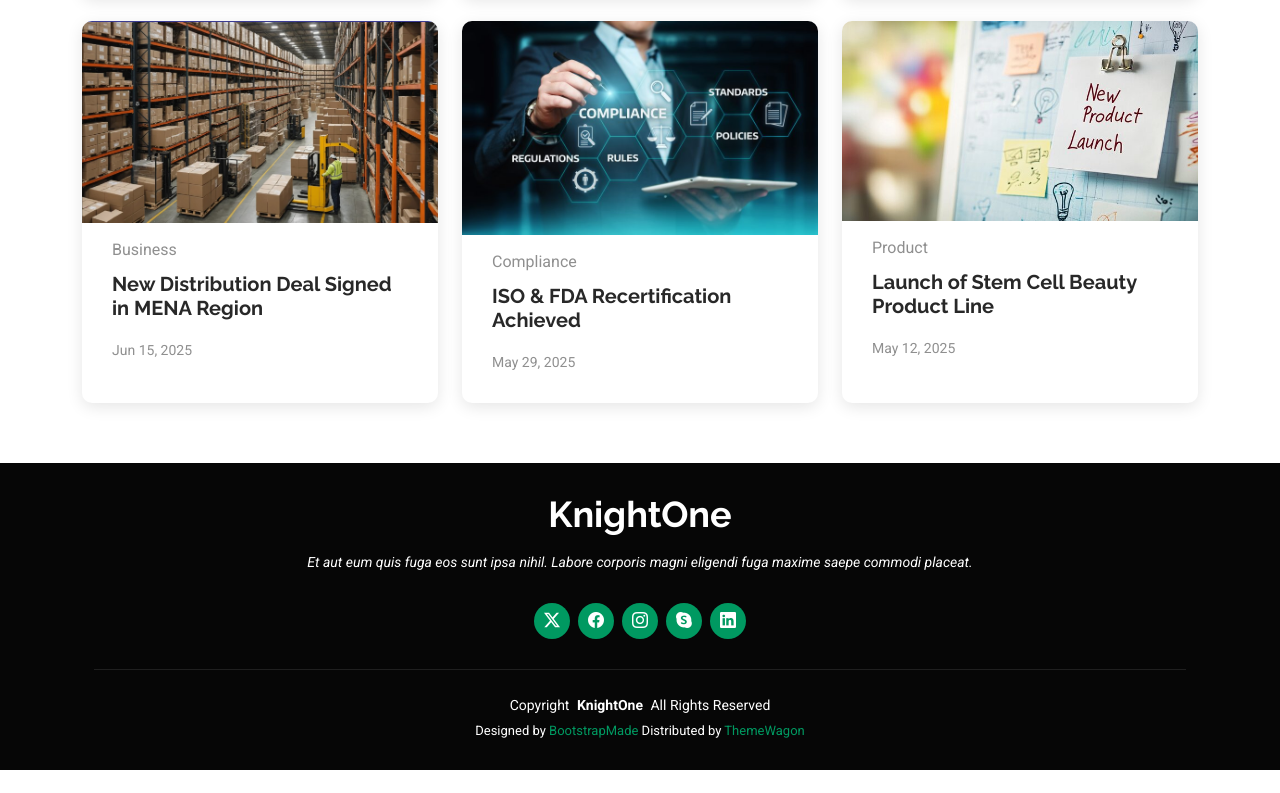
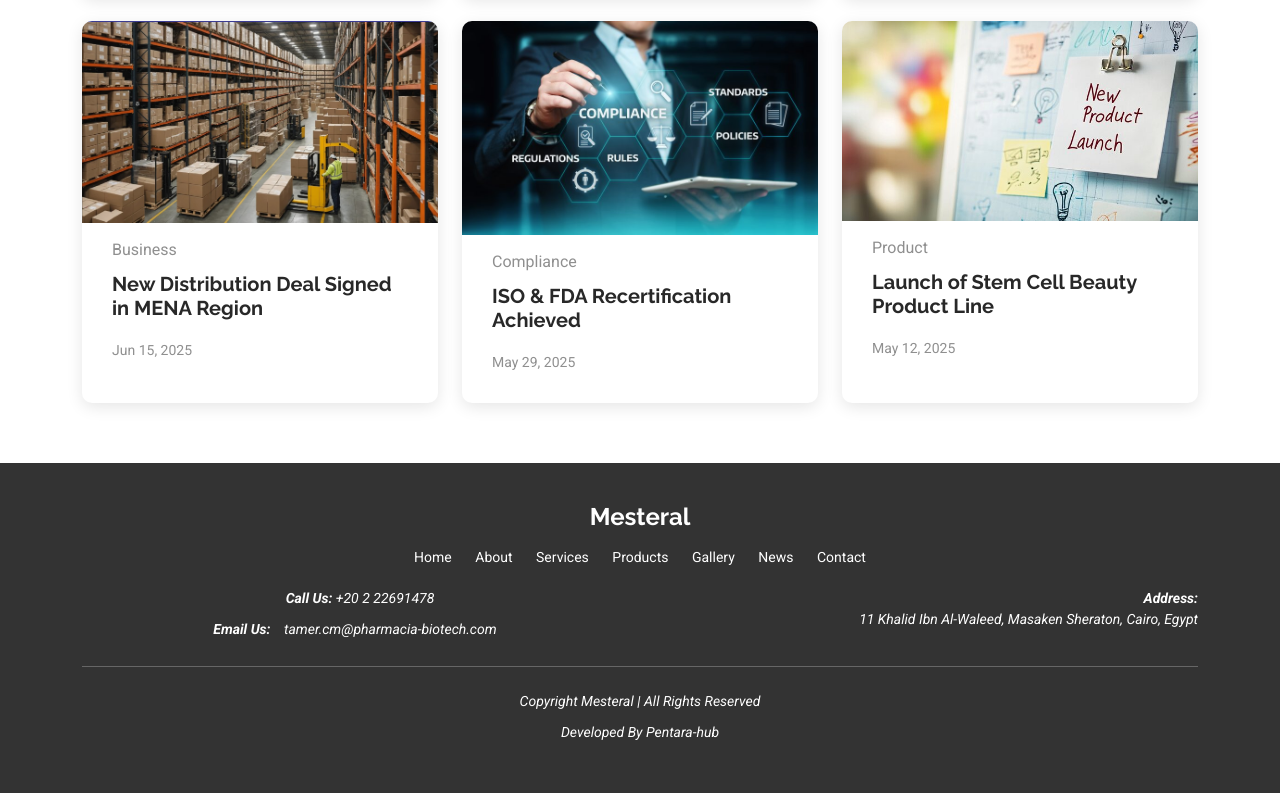
Before and after one commit to Pentara-hub/MESTERAL, a plain HTML site: page news.html in a window 1280 px wide. Shown: the part 854-1647 px from the top of the page. Before the commit the page ends 1624 px from the top, so only its background shows below. Drawn offline with Linux system fonts and the light colour scheme.

Commit message:
added footer to news.html & about.html

```diff
--- a/news.html
+++ b/news.html
@@ -275,35 +275,111 @@
       <!-- /Blog Posts Section -->
     </main>
 
-    <footer id="footer" class="footer dark-background">
+    <footer
+      id="footer"
+      class="footer dark-background"
+      style="padding: 40px 20px; background-color: #333; color: #fff"
+    >
+      <style>
+        .footer .sitename {
+          font-size: 24px;
+          margin-bottom: 15px;
+          color: #fff;
+          font-weight: bold;
+        }
+
+        .footer i {
+          color: #ffffff;
+          margin-right: 10px;
+        }
+
+        .footer a {
+          color: #ffffff;
+          text-decoration: none;
+          margin: 0 10px;
+        }
+
+        .footer a:hover {
+          text-decoration: underline;
+        }
+
+        .footer p {
+          margin-bottom: 10px;
+        }
+
+        .footer-nav {
+          text-align: center;
+          margin-bottom: 20px;
+        }
+
+        .footer-nav a {
+          display: inline-block;
+        }
+
+        @media (max-width: 767px) {
+          .footer .text-md-end {
+            text-align: center !important;
+            margin-top: 30px;
+          }
+
+          .footer .col-md-6 {
+            text-align: center;
+          }
+
+          .footer-nav a {
+            display: block;
+            margin: 5px 0;
+          }
+        }
+      </style>
+
       <div class="container">
-        <h3 class="sitename">KnightOne</h3>
-        <p>
-          Et aut eum quis fuga eos sunt ipsa nihil. Labore corporis magni
-          eligendi fuga maxime saepe commodi placeat.
-        </p>
-        <div class="social-links d-flex justify-content-center">
-          <a href=""><i class="bi bi-twitter-x"></i></a>
-          <a href=""><i class="bi bi-facebook"></i></a>
-          <a href=""><i class="bi bi-instagram"></i></a>
-          <a href=""><i class="bi bi-skype"></i></a>
-          <a href=""><i class="bi bi-linkedin"></i></a>
+        <!-- Centered Site Name -->
+        <div class="row">
+          <div class="col-12 text-center">
+            <h3 class="sitename">Mesteral</h3>
+
+            <!-- Navigation Links -->
+            <div class="footer-nav">
+              <a href="index.html">Home</a>
+              <a href="about.html">About</a>
+              <a href="#services">Services</a>
+              <a href="#products">Products</a>
+              <a href="index.html#portfolio">Gallery</a>
+              <a href="blog.html">News</a>
+              <a href="#contact">Contact</a>
+            </div>
+          </div>
         </div>
-        <div class="container">
-          <div class="copyright">
-            <span>Copyright</span>
-            <strong class="px-1 sitename">KnightOne</strong>
-            <span>All Rights Reserved</span>
+
+        <div class="row">
+          <!-- Left Column: Call & Email -->
+          <div class="col-md-6">
+            <p>
+              <i class="fas fa-phone-alt"></i><strong>Call Us:</strong> +20 2
+              22691478
+            </p>
+            <p>
+              <i class="fas fa-envelope"></i><strong>Email Us:</strong>
+              <a href="mailto:tamer.cm@pharmacia-biotech.com"
+                >tamer.cm@pharmacia-biotech.com</a
+              >
+            </p>
           </div>
-          <div class="credits">
-            <!-- All the links in the footer should remain intact. -->
-            <!-- You can delete the links only if you've purchased the pro version. -->
-            <!-- Licensing information: https://bootstrapmade.com/license/ -->
-            <!-- Purchase the pro version with working PHP/AJAX contact form: [buy-url] -->
-            Designed by
-            <a href="https://bootstrapmade.com/">BootstrapMade</a> Distributed
-            by <a href=“https://themewagon.com>ThemeWagon
+
+          <!-- Right Column: Address -->
+          <div class="col-md-6 text-md-end">
+            <p>
+              <i class="fas fa-map-marker-alt"></i><strong>Address:</strong
+              ><br />
+              11 Khalid Ibn Al-Waleed, Masaken Sheraton, Cairo, Egypt
+            </p>
           </div>
+        </div>
+        <hr <!-- Copyright -- />
+        <div class="text-center mt-4">
+          <p>Copyright Mesteral | All Rights Reserved</p>
+          <p>Developed By Pentara-hub</p>
         </div>
       </div>
     </footer>
```
Also changed, not shown: about.html (+101 -13 lines).
